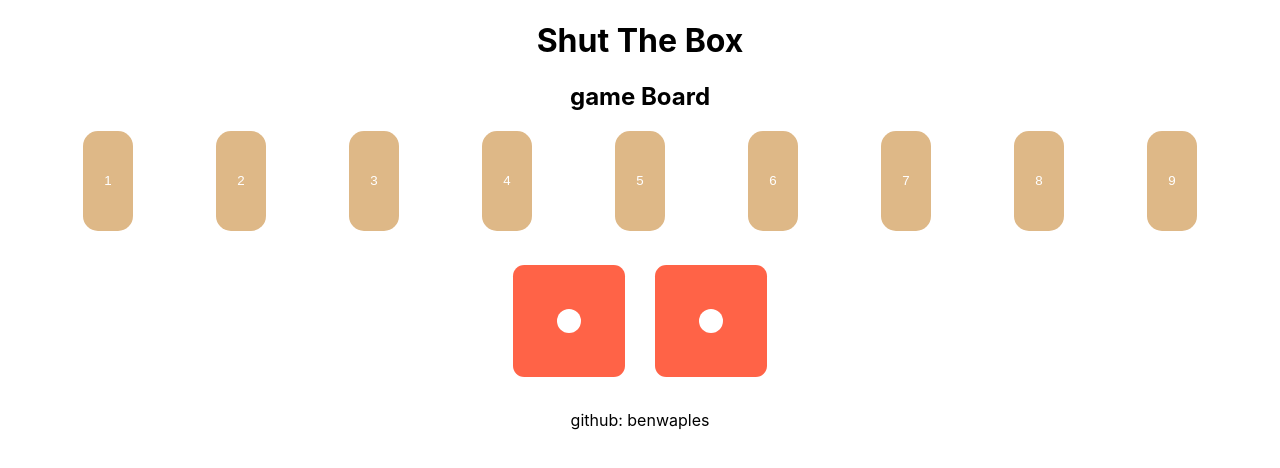
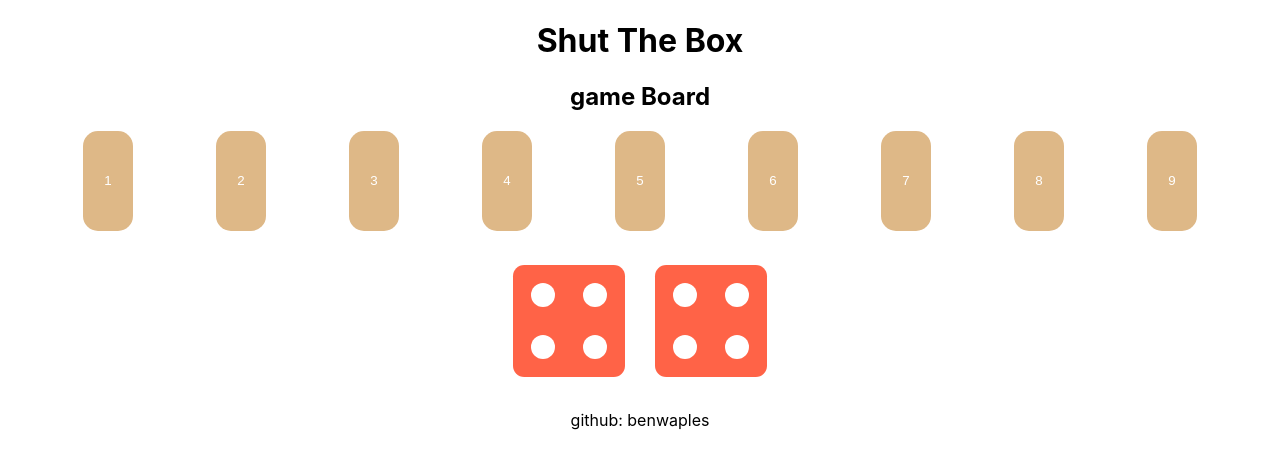
Before and after one commit to benwaples/shut-the-box, a React (Create React App) app: page / in a window 1280 px wide. Shown: the top 468 px of the page. Built offline with nearby package versions, Linux system fonts and the light colour scheme.

Commit message:
remove 1,1

```diff
--- a/src/components/shutTheBox/ShutTheBox.tsx
+++ b/src/components/shutTheBox/ShutTheBox.tsx
@@ -3,7 +3,7 @@
 /* eslint-disable react/jsx-props-no-spreading */
 import React, { useState, useEffect } from 'react';
 import { RemainingBlocksType } from '../../types';
-import { isGameOver, removeBlocks } from '../../utils';
+import { isGameOver, removeBlocks, twoRandomDice } from '../../utils';
 import DisplayDice from '../displayDice/DisplayDice';
 // import { isGameOver } from '../../utils';
 import DisplayNumbers from '../displayNumber/DisplayNumbers';
@@ -14,14 +14,14 @@ import initialGame from './gameHelpers';
 import './ShutTheBox.scss';
 
 export default function ShutTheBox(): JSX.Element {
-  const [diceArray, setDiceArray] = useState<number[]>([1, 1]);
+  const [diceArray, setDiceArray] = useState<number[]>(twoRandomDice());
   const [remainingBlocks, setRemainingBlocks] = useState(initialGame);
   const [gameOver, setGameOver] = useState(false);
   const [rollDice, setRollDice] = useState(false);
 
   function handleRestart() {
     setGameOver(false);
-    setDiceArray([1, 1]);
+    setDiceArray(twoRandomDice());
     setRemainingBlocks(initialGame);
   }
 
@@ -68,11 +68,11 @@ export default function ShutTheBox(): JSX.Element {
   // to do
   /*
   1. work on end game logic => run it after dice are rolled - once it works, allow a user to reset a game
-  2. dice animation
   3. block animation
   4. random dice on load
   5. test functions
   6. interfaces for all components types
+  7. deploy on netlify
   */
 
   return (
```
